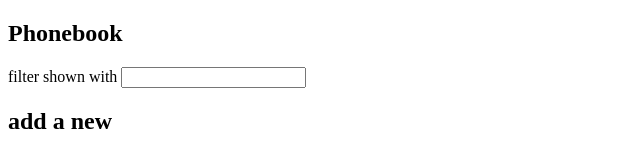
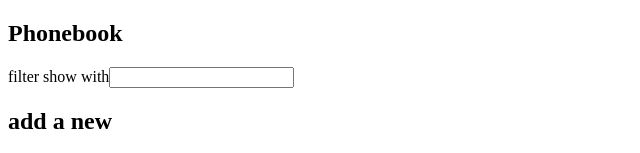
Before and after one commit to vkafkain/full_stack_open, a React (Create React App) app in the folder part2/phonebook/: page / in a window 1280 px wide. Shown: the top 153 px of the page, without its empty margins (0-640 px from the left). Built offline with nearby package versions, Linux system fonts and the light colour scheme.

Commit message:
finish 2.10

```diff
--- a/part2/phonebook/src/App.js
+++ b/part2/phonebook/src/App.js
@@ -1,73 +1,63 @@
 import React, { useState } from "react";
-import Person from "./components/Person";
+import Persons from "./components/Persons";
+import Filter from "./components/Filter";
+import PersonForm from "./components/PersonForm";
 
 const App = () => {
   const [persons, setPersons] = useState([
-    { name: 'Arto Hellas', number: '040-123456' },
-    { name: 'Ada Lovelace', number: '39-44-5323523' },
-    { name: 'Dan Abramov', number: '12-43-234345' },
-    { name: 'Mary Poppendieck', number: '39-23-6423122' }
-  ])
-  const [newName, setNewName] = useState("")
-  const [newNumber, setNewNumber] = useState("")
-  const [filterName, setFilterName] = useState("")
+    { name: "Arto Hellas", number: "040-123456" },
+    { name: "Ada Lovelace", number: "39-44-5323523" },
+    { name: "Dan Abramov", number: "12-43-234345" },
+    { name: "Mary Poppendieck", number: "39-23-6423122" },
+  ]);
+
+  const [newName, setNewName] = useState("");
+  const [newNumber, setNewNumber] = useState("");
+  const [filterName, setFilterName] = useState("");
 
   const addPerson = (event) => {
     event.preventDefault();
-    const filterName = persons.filter((person) => newName.toLowerCase() === person.name.toLowerCase());
+    const filterName = persons.filter(
+      (person) => newName.toLowerCase() === person.name.toLowerCase()
+    );
     if (filterName.length > 0) {
-      alert(`${newName} already added to phonebook`)
+      alert(`${newName} already added to phonebook`);
     } else {
-      const personObject = { name: newName, number: newNumber }
-      setPersons(persons.concat(personObject))
-      setNewName("")
-      setNewNumber("")
+      const personObject = { name: newName, number: newNumber };
+      setPersons(persons.concat(personObject));
+      setNewName("");
+      setNewNumber("");
     }
   };
 
-/*   const filterPerson = (event) => {
-    event.preventDefault()
-    const filterInput = persons.filter((person) => filterName === person.name)
-  } */
+  const filterPersons = persons.filter((x) =>
+    x.name.toLowerCase().includes(filterName.toLocaleLowerCase())
+  );
 
   const handlePersonChange = (event) => {
-    console.log(event.target.value)
-    setNewName(event.target.value)
+    console.log(event.target.value);
+    setNewName(event.target.value);
   };
   const handleNumberChange = (event) => {
-    console.log(event.target.value)
-    setNewNumber(event.target.value)
-  };
-  const handleFilterChange = (event) => {
-    console.log(event.target.value)
-    setFilterName(event.target.value)
+    console.log(event.target.value);
+    setNewNumber(event.target.value);
   };
 
   return (
     <div>
       <h2>Phonebook</h2>
-      <div>
-        <form>
-          filter shown with <input type="search" value={filterName} onChange={handleFilterChange} />
-        </form>
-      </div>
+      <Filter filterName={filterName} setFilterName={setFilterName} />
       <h2>add a new</h2>
-      <form onSubmit={addPerson}>
-        <div>
-          name: <input value={newName} onChange={handlePersonChange} />
-        </div>
-        <div>
-          number: <input value={newNumber} onChange={handleNumberChange} />
-        </div>
-        <div>
-          <button type="submit">add</button>
-        </div>
-      </form>
+      <PersonForm
+        addPerson={addPerson}
+        newName={newName}
+        handlePersonChange={handlePersonChange}
+        newNumber={newNumber}
+        handleNumberChange={handleNumberChange}
+      />
       <h2>Numbers</h2>
       <div>
-        {persons.map((person) => (
-          <Person person={person} key={person.name} />
-        ))}
+        <Persons persons={filterPersons} />
       </div>
     </div>
   );
--- /dev/null
+++ b/part2/phonebook/src/components/Filter.js
@@ -0,0 +1,13 @@
+const Filter = ({filterName, setFilterName}) => {
+    const handleFilterChange = (event) => setFilterName(event.target.value)
+
+    return (
+      <div>
+        filter show with
+        <input value={filterName} onChange={handleFilterChange} />
+      </div>
+    )
+
+}
+
+export default Filter
--- a/part2/phonebook/src/components/Person.js
+++ /dev/null
@@ -1,5 +0,0 @@
-const Person = ({ person }) => (
-    <p>{person.name} {person.number}</p>
-)
-
-export default Person
--- /dev/null
+++ b/part2/phonebook/src/components/PersonForm.js
@@ -0,0 +1,15 @@
+const PersonForm = ({addPerson, newName, handlePersonChange, newNumber, handleNumberChange}) => (
+  <form onSubmit={addPerson}>
+        <div>
+          name: <input value={newName} onChange={handlePersonChange} />
+        </div>
+        <div>
+          number: <input value={newNumber} onChange={handleNumberChange} />
+        </div>
+        <div>
+          <button type="submit">add</button>
+        </div>
+      </form>
+)
+
+export default PersonForm
--- /dev/null
+++ b/part2/phonebook/src/components/Persons.js
@@ -0,0 +1,14 @@
+
+const Person = ({ person }) => (
+    <p>{person.name} {person.number}</p>
+)
+
+const Persons = ({persons}) => (
+    <>
+    {persons.map((person) => (
+        <Person person={person} key={person.name} />
+    ))}
+    </>
+)
+
+export default Persons
```
